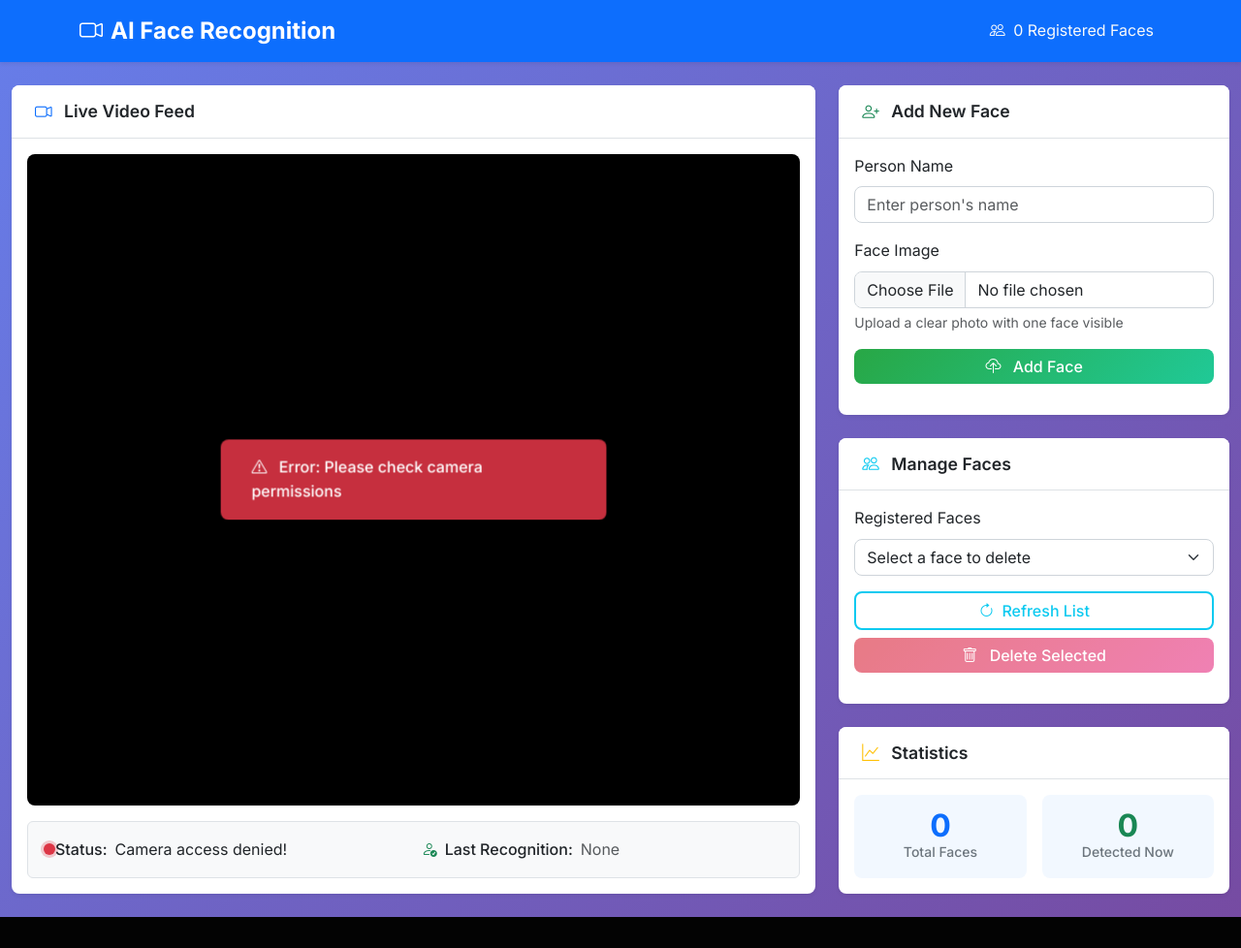
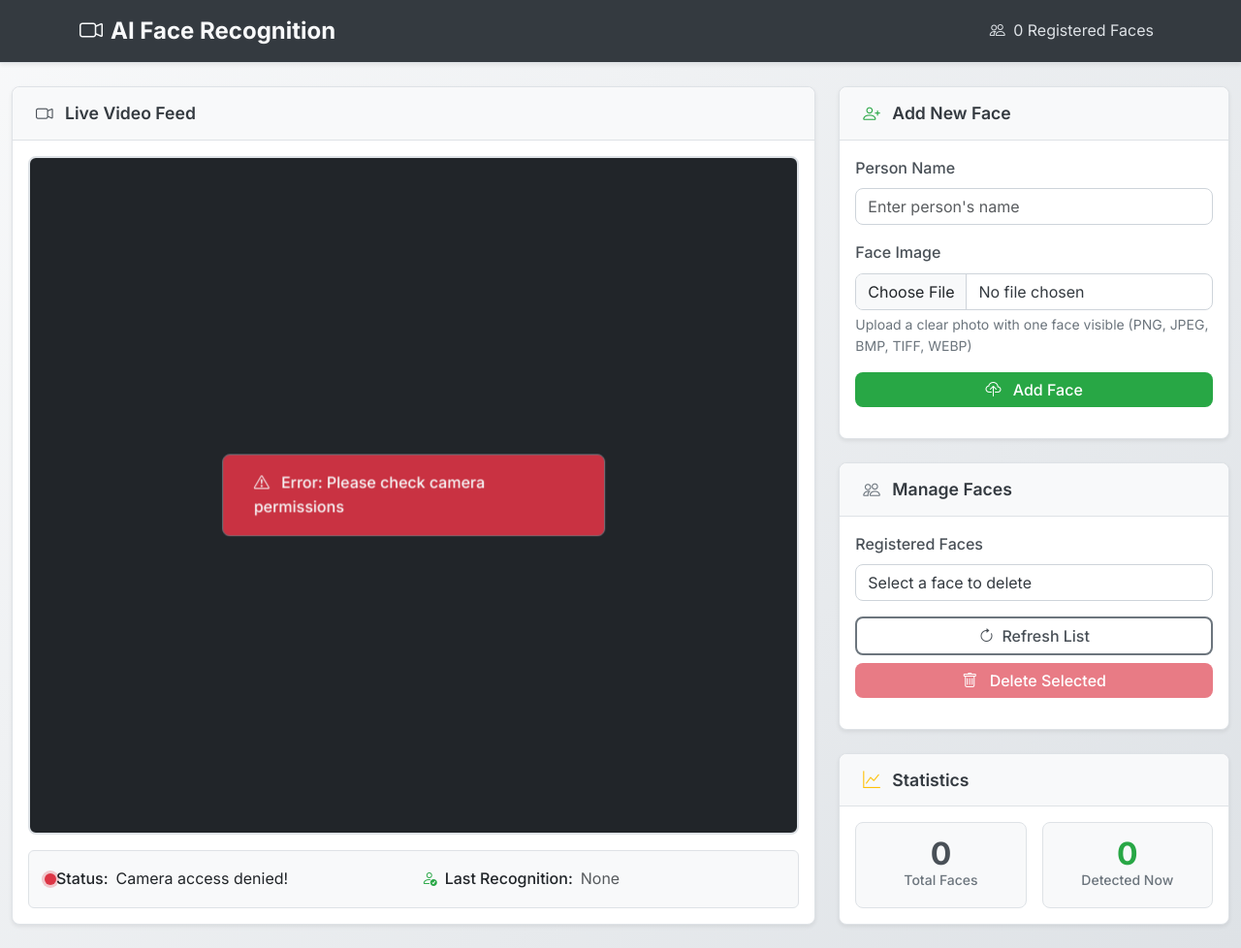
Before and after one commit to diegotamiozzo/reconhecimento-facial, a Flask app: page / in a window 1280 px wide. Shown: the whole page at 97% size. Before the commit the page ends 946 px from the top, so only its background shows below. Run offline with Flask 3, Linux system fonts and the light colour scheme; data that the repository does not hold is empty; some libraries are stand-ins or nearby versions.

Commit message:
Update interface to grayscale theme and fix face detection

```diff
--- a/app.py
+++ b/app.py
@@ -11,7 +11,7 @@ app = Flask(__name__)
 
 # Configuration
 UPLOAD_FOLDER = os.path.join('static', 'uploads', 'faces')
-ALLOWED_EXTENSIONS = {'png', 'jpg', 'jpeg', 'bmp', 'tiff', 'webp'}
+ALLOWED_EXTENSIONS = {'png', 'jpg', 'jpeg', 'bmp', 'tiff', 'webp', 'PNG', 'JPG', 'JPEG', 'BMP', 'TIFF', 'WEBP'}
 MAX_CONTENT_LENGTH = 16 * 1024 * 1024  # 16MB max file size
 
 app.config['UPLOAD_FOLDER'] = UPLOAD_FOLDER
--- a/face_recognizer.py
+++ b/face_recognizer.py
@@ -5,7 +5,7 @@ import numpy as np
 
 # Configuration
 KNOWN_FACES_FOLDER = os.path.join('static', 'uploads', 'faces')
-ALLOWED_EXTENSIONS = ('.png', '.jpg', '.jpeg', '.bmp', '.tiff', '.webp')
+ALLOWED_EXTENSIONS = ('.png', '.jpg', '.jpeg', '.bmp', '.tiff', '.webp', '.PNG', '.JPG', '.JPEG', '.BMP', '.TIFF', '.WEBP')
 FACE_RECOGNITION_TOLERANCE = 0.6
 
 # Global variables for face data
--- a/static/css/style.css
+++ b/static/css/style.css
@@ -1,11 +1,21 @@
 :root {
-    --primary-color: #0d6efd;
-    --success-color: #198754;
+    --primary-color: #495057;
+    --secondary-color: #6c757d;
+    --success-color: #28a745;
     --danger-color: #dc3545;
     --warning-color: #ffc107;
-    --info-color: #0dcaf0;
+    --info-color: #17a2b8;
     --light-color: #f8f9fa;
-    --dark-color: #212529;
+    --dark-color: #343a40;
+    --gray-100: #f8f9fa;
+    --gray-200: #e9ecef;
+    --gray-300: #dee2e6;
+    --gray-400: #ced4da;
+    --gray-500: #adb5bd;
+    --gray-600: #6c757d;
+    --gray-700: #495057;
+    --gray-800: #343a40;
+    --gray-900: #212529;
     --border-radius: 8px;
     --box-shadow: 0 0.125rem 0.25rem rgba(0, 0, 0, 0.075);
     --transition: all 0.15s ease-in-out;
@@ -17,47 +27,64 @@
 
 body {
     font-family: 'Inter', -apple-system, BlinkMacSystemFont, 'Segoe UI', Roboto, sans-serif;
-    background: linear-gradient(135deg, #667eea 0%, #764ba2 100%);
+    background: linear-gradient(135deg, var(--gray-100) 0%, var(--gray-300) 100%);
     min-height: 100vh;
     margin: 0;
     line-height: 1.6;
+    color: var(--gray-800);
 }
 
 /* Navigation */
+.navbar {
+    background: var(--gray-800) !important;
+    border-bottom: 1px solid var(--gray-300);
+}
+
 .navbar-brand {
     font-size: 1.5rem;
     font-weight: 600;
+    color: var(--gray-100) !important;
+}
+
+.nav-link {
+    color: var(--gray-300) !important;
 }
 
 /* Cards */
 .card {
-    border: none;
+    border: 1px solid var(--gray-300);
     border-radius: var(--border-radius);
     transition: var(--transition);
+    background: white;
 }
 
 .card:hover {
     transform: translateY(-2px);
-    box-shadow: 0 0.5rem 1rem rgba(0, 0, 0, 0.15);
+    box-shadow: 0 0.5rem 1rem rgba(0, 0, 0, 0.1);
+    border-color: var(--gray-400);
 }
 
 .card-header {
     border-radius: var(--border-radius) var(--border-radius) 0 0 !important;
     padding: 1rem 1.5rem;
+    background: var(--gray-100) !important;
+    border-bottom: 1px solid var(--gray-300) !important;
 }
 
 .card-title {
     font-weight: 600;
     font-size: 1.1rem;
+    color: var(--gray-800);
 }
 
 /* Video Container */
 .video-container {
-    background: #000;
+    background: var(--gray-900);
     border-radius: var(--border-radius);
     overflow: hidden;
     min-height: 400px;
     position: relative;
+    border: 2px solid var(--gray-300);
 }
 
 .video-feed {
@@ -82,32 +109,34 @@ body {
     top: 50%;
     left: 50%;
     transform: translate(-50%, -50%);
-    background: rgba(0, 0, 0, 0.8);
-    color: white;
+    background: rgba(52, 58, 64, 0.9);
+    color: var(--gray-100);
     padding: 1rem 2rem;
     border-radius: var(--border-radius);
     font-weight: 500;
     backdrop-filter: blur(10px);
     z-index: 10;
+    border: 1px solid var(--gray-600);
 }
 
 /* Status Bar */
 .status-bar {
     border-radius: var(--border-radius);
-    border: 1px solid #dee2e6;
+    border: 1px solid var(--gray-300);
+    background: var(--gray-100);
 }
 
 .status-indicator {
     width: 12px;
     height: 12px;
     border-radius: 50%;
-    background-color: #6c757d;
+    background-color: var(--gray-500);
     transition: var(--transition);
 }
 
 .status-indicator.active {
     background-color: var(--success-color);
-    box-shadow: 0 0 0 3px rgba(25, 135, 84, 0.25);
+    box-shadow: 0 0 0 3px rgba(40, 167, 69, 0.25);
 }
 
 .status-indicator.error {
@@ -118,13 +147,24 @@ body {
 /* Form Elements */
 .form-control, .form-select {
     border-radius: var(--border-radius);
-    border: 1px solid #ced4da;
+    border: 1px solid var(--gray-400);
     transition: var(--transition);
+    background: white;
+    color: var(--gray-800);
 }
 
 .form-control:focus, .form-select:focus {
-    border-color: var(--primary-color);
-    box-shadow: 0 0 0 0.2rem rgba(13, 110, 253, 0.25);
+    border-color: var(--gray-600);
+    box-shadow: 0 0 0 0.2rem rgba(108, 117, 125, 0.25);
+}
+
+.form-label {
+    color: var(--gray-700);
+    font-weight: 500;
+}
+
+.form-text {
+    color: var(--gray-600);
 }
 
 /* Buttons */
@@ -144,44 +184,59 @@ body {
 }
 
 .btn-success {
-    background: linear-gradient(135deg, #28a745, #20c997);
+    background: var(--success-color);
+    color: white;
+}
+
+.btn-success:hover {
+    background: #218838;
 }
 
 .btn-danger {
-    background: linear-gradient(135deg, #dc3545, #e83e8c);
+    background: var(--danger-color);
+    color: white;
+}
+
+.btn-danger:hover {
+    background: #c82333;
 }
 
 .btn-outline-info {
-    border: 2px solid var(--info-color);
-    color: var(--info-color);
+    border: 2px solid var(--gray-600);
+    color: var(--gray-700);
+    background: transparent;
 }
 
 .btn-outline-info:hover {
-    background: var(--info-color);
-    border-color: var(--info-color);
+    background: var(--gray-600);
+    border-color: var(--gray-600);
+    color: white;
 }
 
 /* Statistics */
 .stat-item {
     padding: 1rem;
     border-radius: var(--border-radius);
-    background: rgba(13, 110, 253, 0.05);
+    background: var(--gray-100);
     transition: var(--transition);
+    border: 1px solid var(--gray-300);
 }
 
 .stat-item:hover {
-    background: rgba(13, 110, 253, 0.1);
+    background: var(--gray-200);
+    border-color: var(--gray-400);
 }
 
 .stat-number {
     font-size: 2rem;
     font-weight: 700;
     line-height: 1;
+    color: var(--gray-700);
 }
 
 .stat-label {
     font-size: 0.875rem;
-    color: #6c757d;
+    color: var(--gray-600);
     font-weight: 500;
 }
 
@@ -219,12 +274,29 @@ body {
 .face-box {
     border: 3px solid var(--success-color);
     border-radius: 4px;
-    background: rgba(25, 135, 84, 0.1);
+    background: rgba(40, 167, 69, 0.1);
 }
 
 .face-box.unknown {
     border-color: var(--warning-color);
     background: rgba(255, 193, 7, 0.1);
+}
+
+/* Icon colors */
+.text-primary {
+    color: var(--gray-700) !important;
+}
+
+.text-success {
+    color: var(--success-color) !important;
+}
+
+.text-info {
+    color: var(--gray-600) !important;
+}
+
+.text-warning {
+    color: var(--warning-color) !important;
 }
 
 /* Responsive Design */
--- a/static/js/app.js
+++ b/static/js/app.js
@@ -166,22 +166,28 @@ class FaceRecognitionApp {
                 const adjustedLeft = this.canvas.width - right;
                 const adjustedRight = this.canvas.width - left;
 
-                // Draw bounding box
+                // Draw bounding box with better visibility
                 this.context.strokeStyle = name === 'Unknown' ? '#ffc107' : '#28a745';
                 this.context.lineWidth = 3;
+                this.context.setLineDash([]);
                 this.context.strokeRect(adjustedLeft, top, adjustedRight - adjustedLeft, bottom - top);
+
+                // Draw semi-transparent background for better visibility
+                this.context.fillStyle = name === 'Unknown' ? 'rgba(255, 193, 7, 0.1)' : 'rgba(40, 167, 69, 0.1)';
+                this.context.fillRect(adjustedLeft, top, adjustedRight - adjustedLeft, bottom - top);
 
                 // Draw label background
                 const labelText = confidence > 0 ? `${name} (${Math.round(confidence * 100)}%)` : name;
-                this.context.font = '16px Inter, sans-serif';
+                this.context.font = 'bold 14px Inter, sans-serif';
                 const textWidth = this.context.measureText(labelText).width;
 
+                // Draw label background with padding
                 this.context.fillStyle = name === 'Unknown' ? '#ffc107' : '#28a745';
-                this.context.fillRect(adjustedLeft, top - 30, textWidth + 12, 30);
+                this.context.fillRect(adjustedLeft, top - 28, textWidth + 16, 24);
 
                 // Draw label text
-                this.context.fillStyle = 'white';
-                this.context.fillText(labelText, adjustedLeft + 6, top - 8);
+                this.context.fillStyle = name === 'Unknown' ? '#212529' : 'white';
+                this.context.fillText(labelText, adjustedLeft + 8, top - 10);
 
                 recognizedNames.push(name);
             });
--- a/templates/index.html
+++ b/templates/index.html
@@ -105,9 +105,9 @@
                                     <div class="mb-3">
                                         <label for="faceImageInput" class="form-label">Face Image</label>
                                         <input type="file" class="form-control" id="faceImageInput"
-                                               accept="image/*" required>
+                                               accept=".png,.jpg,.jpeg,.bmp,.tiff,.webp,image/png,image/jpeg,image/bmp,image/tiff,image/webp" required>
                                         <div class="form-text">
-                                            Upload a clear photo with one face visible
+                                            Upload a clear photo with one face visible (PNG, JPEG, BMP, TIFF, WEBP)
                                         </div>
                                         <div class="invalid-feedback">
                                             Please select an image file.
```
Also changed, not shown: other parts of static/css/style.css (+37 -5 lines).
